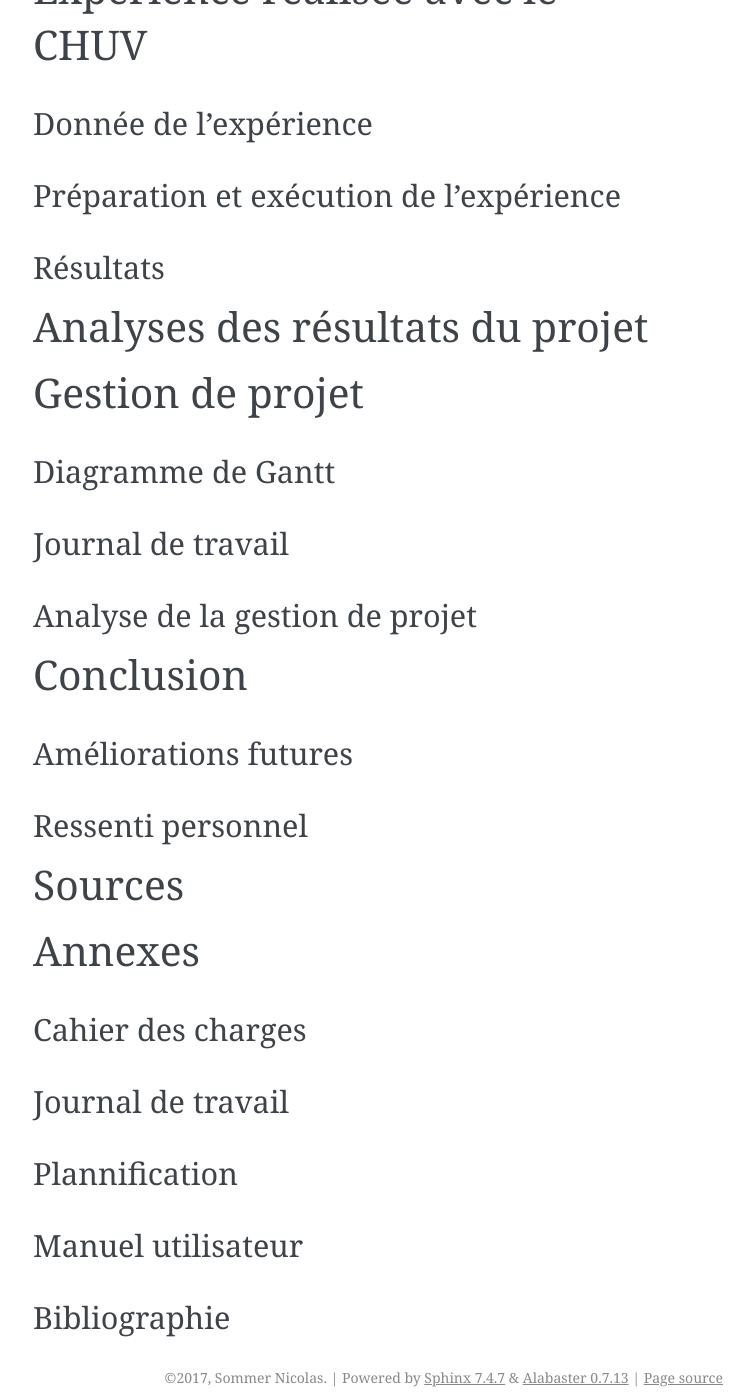
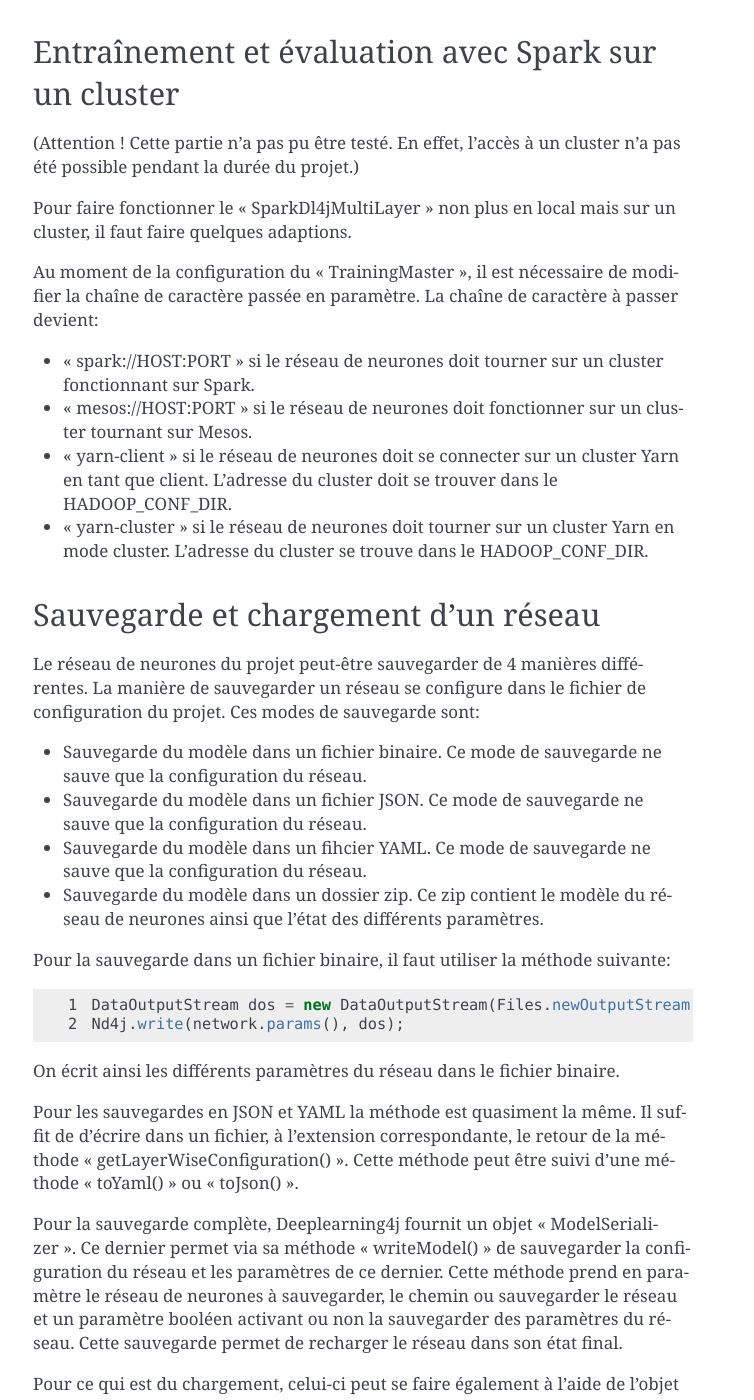
Before and after one commit to OldRepoNoMoreUsed/DeeplearningLREN, a Sphinx documentation site: the page built from Report/source/index.rst, in a window 1280 px wide and 1400 px high, scrolled down 38627 px. Shown: the whole window, without its empty margins (387-1141 px from the left). Built offline with Sphinx 7.4.7, drawn with Linux system fonts in a browser that asks for light colours; some of the changed text lies outside the part shown.

Commit message:
end implémentation

```diff
--- a/Report/source/index.rst
+++ b/Report/source/index.rst
@@ -107,6 +107,7 @@
 6. Tester les nouvelles fonctionnalités avec une expérience concrète fournit par le LREN. Cette expérience utilisera des images d'IRM utilisé
    par le laboratoire. Elle consistera en une classification de ces images.
 
+
 En plus de ces objectifs principaux, s'ajoute un objectif optionnel. Celui-ci consiste a étendre le portail web de la plateforme pour
 permettre l'utilisation des nouvelles fonctionnalités de l'*algorithm factory*.
 
@@ -188,6 +189,7 @@
 * Dim[0]: Le nombre de dimensions
 * Dim[1 -7]: Un nombre positif contenant la longueur de la dimension en question.
 
+
 Pour ce travail deux types de NIFTI ont été employé. Le premier type de NIFTI a avoir été utilisé sont des
 images générés très simple. Ces images correspondent à des sphères et des cubes. La dimension de ces images
 générées peut être choisi. Au début du projet, de manière a facilité les tests, la taille de ces images étaient
@@ -206,6 +208,7 @@
 
 * fslinfo: affiche les informations du header du fichier NIFTI ou ANALYZE lu
 * fslsplit: découpe une image IRM 4D en un lot de fichier 3D
+
 
 Une fois le format appréhendé, il faut un outil permettant de les lire dans un programme. La plateforme du CHUV et notre projet
 devant pouvoir tourner sur une JVM, une librairie JAVA a été trouvé. Cet outil est le projet niftijio. Cet outil permet de lire
@@ -273,12 +276,14 @@
 * Spark MLlib: Est une bibliothèque d'apprentissage automatique qui contient tous les algorithmes et utilitaires d'apprentissage classiques, tel que la classification,
   la régression, le clustering, le filtrage collaboratif et la réduction de dimension, en plus des primitives d'optimisation nécessaires à ces tâches.
 
+
 L'architecture de Spark comprend les trois composants principaux suivants:
 
 * Un composant de stockage des données qui utilise le système de fichier HDFS pour le stockage.
 * Une API haut-niveau
 * Un composant de gestion des ressources. Ce composant permet a Spark d'être déployé comme un serveur autonome ou sur un framework de traitements distribués comme Apache-Mesos
   ou Apache-YARN.
+
 
 L'élément de base principal au coeur de Spark est le "Resilient Distributed Dataset" ou RDD. Un RDD est une abstraction de collection sur laquelle les opérations sont effectué
 de manière distribué et en étant tolérante aux pannes matérielles. On peut donc les voir comme une table dans une base de données. Un RDD peut contenir n'importe quel type de donné
@@ -288,6 +293,7 @@
 
 * Les transformations(map, filter, flatMap, groupByKey, reducebyKey, etc...): Celles-ci retourne un nouvel RDD.
 * Les actions(reduce, collect, count, first, take, foreach, etc...): Celles-ci évaluent et retournent une nouvelle valeur.
+
 
 L'exécution de Spark peut se faire de plusieurs manière différente. Pour celà il suffit de donner le bon paramètre de connexion au moteur de Spark (Master, chef d'orchestre). Ainsi, la connexion
 au moteur peut se faire de manière local (sur un ou K "worker"), en se connectant à un cluster Spark, Mesos ou Yarn.
@@ -340,6 +346,7 @@
 * Random Forest (Forêt d'arbres décisionnnels)
 * Réseau de neurones
 
+
 Les neurones formels
 ++++++++++++++++++++
 Le deeplearning est une technique qui fonctionne sur la base des réseaux de neurones. Les réseaux de neurones sont construit à partir d'un
@@ -376,12 +383,14 @@
 * La fonction SOFTMAX
 * etc...
 
+
 L'objectif de la fonction d'activation est d'introduire de la non-linéarité dans le fonctionnement du neurone. Les fonctions d'activation
 présente, en règle général, trois intervalles:
 
 * Sous le seuil d'activation, le neurone est inactif
 * Au alentour du seuil, le neurone est dans une phase de transition
 * Au dessus du seuil, le neurone est actif
+
 
 Le neurone formel est la brique de base des réseaux de neurones que nous allons voir dans la partie suivante.
 
@@ -418,6 +427,7 @@
 3. Couche 3: Ce véhicule motorisé a 4 roues
 4. Couche 4: Ce véhicules motorisé à 4 roues est une voiture
 
+
 Ainsi chaques couches ajoute un contexte de plus en plus précis aux données passées en entrée.
 
 Note sur l'apprentissage d'un réseau de neurones
@@ -449,6 +459,7 @@
   de l'apprentissage diminue alors qu'elle augmente sur les données de validation le réseau est sur-entrainé. On essaie donc d'arrêter l'entraînement
   lorsque l'on constate cette divergence.
 * Régularisation: consiste a pénaliser les valeurs extrêmes des paramètres.
+
 
 Au terme de l'entraînement, il est possible d'élaguer notre réseau. Cette technique consiste a supprimer les connexions ayant peu d'influence
 sur le reste du réseau. Cela permet de faire gagner du temps pour la tâche a effectuer ensuite.
@@ -484,6 +495,7 @@
 * Le pas: Le pas contrôle le chevauchement des noyaux de convolution
 * La marge: La marge contrôle la dimension spatiale du volume de sortie. Elle ajoute des 0 à la frontières de l'image en entrée.
 
+
 Après la couche de convolution, on peut trouver une couche de correction. Cette couche semble permettre d'accélerer la vitesse de traitement
 du réseau sans affecté la précision. La fonction d'activation de cette couche peut être:
 
@@ -491,6 +503,7 @@
 * Correction par tangente hyperbolique
 * Correction par la fonction sigmoide
 * etc...
+
 
 La correction la plus utilisé est la correction RELU.
 
@@ -512,11 +525,13 @@
 * Fonction d'entropie sigmoide croisé: prédis des valeurs de probabilité indépendante dans [0, 1]
 * Fonction euclidienne: Regression vers des valeurs réelles (contenu entre moins l'infini et plus l'infini)
 
+
 Il existe plusieurs modèles de réseau convolutif devenus des standards. Ces architectures sont les suivantes:
 
 * INPUT + CONVOLUTION + RELU + FULLY CONNECTED + LOSS
 * INPUT + (CONVOLUTION + RELU +POOLING)\*2 + FULLY CONNECTED + RELU + FULLY CONNECTED + LOSS
 * Input + (CONVOLUTION + RELU + CONVOLUTION + RELU + POOLING)\*3 + (FULLY CONNECTED + RELU)\* 2 + FULLY CONNECTED + LOSS
+
 
 Deeplearning et calcul distribué
 ********************************
@@ -526,6 +541,7 @@
 
 * La parallélisation des données
 * La parallélisation du modèle
+
 
 Dans la parallélisation du modèle, les différentes machines sur le réseau distribué sont en charge d'une partie du réseau. Par exemple,
 chaque machine peut se voir assigné la gestion d'une couche du réseau de neurones.
@@ -548,6 +564,7 @@
 4. De nouveaux paramètres globaux sont calculés en fonction de la moyenne des paramètres de chaque machine
 5. Tant qu'il y a des données à traiter, on retourne a l'étape 2
 
+
 Bibliothèque disponible et choix
 ********************************
 Cette partie du chapitre va faire un état des biblitothèques de deeplearning actuellement disponible. Puis en ce basant sur les contraintes
@@ -556,6 +573,7 @@
 
 * L'utilisation du calcul distribué avec Spark
 * Une plateforme qui fonctionne en Scala
+
 
 Liste de bibliothèques disponible
 +++++++++++++++++++++++++++++++++
@@ -572,6 +590,7 @@
 * Qu'elle possède une grosse documentation et est très utilisé
 * Que c'est un projet très solide de Google
 
+
 Toutefois, pour pouvoir être utilisé en scala il est nécessaire d'utiliser un outil comme ScalaPy. Cette biblitothèques a donc été rejeté
 car on ne peut pas se passer de ScalaPy.
 
@@ -581,6 +600,7 @@
 
 * Que c'est un portage expérimentale ne fonctionnant que sur des plateformes Linux 64 bits
 * Qu'elle est utilisable directement en Scala et en Python
+
 
 Cette bibliothèque étant expérimentale, cette bibliothèque a été écarté.
 
@@ -594,6 +614,7 @@
 * Qu'elle a été conçu pour supporter le calcul distribué
 * Qu'elle ne fonctionne que sur les chips Intel
 
+
 Le fait que cette bibliothèque ne fonctionne que sur les chips Intel a écarté cette bibliothèque.
 
 Keras
@@ -603,6 +624,7 @@
 * Qu'elle fonctionne en Python et nécessite donc d'être binder à du Java/Scala
 * Qu'elle supporte le CPU et le GPU
 * Qu'elle est conçu pour faire du prototyping rapidement
+
 
 Le fait qu'elle fonctionne en python a permis son élimination.
 
@@ -616,6 +638,7 @@
 * Qu'elle fonctionne en Java
 * Qu'elle a besoin d'être installé sur chaque noeud du cluster
 
+
 Le fait que cette bibliothèque ait besoin d'être installé sur chaque noeud l'a écarté. En effet, c'est une chose dont le LREN aimerait se passer.
 
 SparkNet
@@ -625,6 +648,7 @@
 * Qu'elle fonctionne sur Spark
 * Qu'elle est nativement conçu en Scala
 * Qu'elle est supportée que sur Ubuntu (CPU/GPU) et sur CentOS
+
 
 Le nombre de plateforme sur laquelle elle est employable a éliminer cette bilbiothèque.
 
@@ -640,6 +664,7 @@
 * Que sont intégration à un projet se veut simple en utilisant Maven, Graddle ou encore SBT
 * Qu'elle possède une API Scala (ScalNet)
 * Qu'elle a un support actif
+
 
 Pour tous les avantages qu'elle donne cette librairie a été choisi en concertation avec le LREN. Cette bibliothèque fournit ainsi tous les outils
 demandé pour réaliser le travail demandé par le CHUV.
@@ -729,6 +754,7 @@
 * Une méthode de lecture d'un fichier de configuration. Cette méthode lit le fichier et stock les valeurs des paramètres dans des attributs de la classe.
 * Des "getter" qui permettent l'accès à chaque paramètre lu par la classe.
 
+
 Cette classe est une classe on ne peut plus standard utilisant les outils de Java standard.
 
 Package "Generator"
@@ -753,6 +779,7 @@
 * Une méthode pour générer un dataset complet de sphères et de cubes de tailles aléatoires dans des fichiers NIFTI de taille fixes et ce à des positions aléatoires.
 * Un lot de méthode pour générer de très petits jeu de données de petites tailes et le tout aléatoirement.
 
+
 Cette classe utilise les fonctionnalités fournit par la bibliothèque de gestion de NIFTI niftijio.
 
 Package "Core"
@@ -775,6 +802,7 @@
 * Une fonction chargée de gérer la lecture des données.
 * Une fonction chargée de gérer la configuration, l'initialisation, l'entraînement et l'évaluation du réseau de neurones.
 
+
 Elle instancie également toutes les autres classes créées pour ce projet.
 
 La classe "DataReader"
@@ -789,6 +817,7 @@
 * d'obtenir les itérateurs des jeu de données d'apprentissage et de test après que ceux-ci aient été normalisés (nécessaire si on ne se sert pas de Spark).
 * d'obtenir les itérateurs des jeu de données d'apprentissage et de test sous forme de liste et sans avoir été normalisés (nécessaire si l'on se sert de Spark).
 * d'obtenir les itérateurs des jeu de données d'apprentissage et de test sous forme de liste et après avoir été normalisés (nécessaire si l'on se sert de Spark).
+
 
 Cette classe permet de configuré la taille des minibatchs de chaque itérateurs et gère également de ratio de données d'entraînement et de test.
 Ce ratio est fait de manière stratifié. Le même ratio est appliqué pour les données de chaques classes. Si l'on a 2 classes et un ratio de 80%
@@ -812,6 +841,7 @@
 * charger une configuration de réseau depuis une configuration sauvegardé.
 * sauvegarder le réseau.
 
+
 Elle est un wrapper autour de la bilbiothèque deeplearning4j afin d'en simplifier l'emploie. Elle sert également de classe de base pour
 les deux classes que ce rapport va présenter ensuite.
 
@@ -827,6 +857,7 @@
 * d'entraîner le réseau de neurones en local.
 * d'évaluer le réseau de neurones en local.
 
+
 Cette classe est elle aussi construite autour de la librairie deeplearning4j.
 
 La classe "SparkWrapperDl4j"
@@ -841,6 +872,7 @@
 * initialiser le "training master" qui est en charge de gérer le processus de calcul des paramètres du réseau à travers Spark.
 * d'entrainer le réseau au travers de Spark.
 * d'évaluer le réseau au travers de Spark.
+
 
 Cette classe est construite autour de la bibliothèque deeplearning4j.
 
@@ -1080,6 +1112,7 @@
 * Il existe une dernière méthode de régularisation. Celle-ci est la méthode dites d'"early stopping". Avec cette méthode, on cherche a arrêter l'entrainement du réseau lorsque le score
   du réseau lors des tests diminue alors que les scores du réseau lors de l'apprentissage continue d'augmenter.
 
+
 (Attention peut etre RMSPROP)
 Le paramètre "update" a pour but de fournir une méthode d'appréciation du learningRate. Elles permettent de modifier le learningRate durant l'entraînement pour le faire converger
 plus vite. Pour ce travail, le choix de la méthode Nesterovs a été fait. Cette méthode est très courammenet utilisé avec la descente de gradient stochastique. Le "momentum" permet
@@ -1212,29 +1244,108 @@
 La méthode "setmaster()" utilisé ensuite permet de donner le paramètre de connexion au moteur d'exécution de Spark. Pour une utilisation en local, sa valeur doit être la chaîne de caractère "local[\*]"
 ou la chaîne "local[x]", avec X le nombre de coeur à utiliser.
 
+Au terme de ces lignes de code, on obtient un contexte Spark utilisable en Java. Il ne reste donc plus qu'à créer un réseau de neurone compatible avec Spark. Deeplearning4j fournit alors un objet
+qui s'instancie de cette manière:
+
+.. code-block:: java
+   :linenos:
+
+    SparkDl4jMultiLayer sparkNet = new SparkDl4jMultiLayer(jsc, conf, trainingMaster);
+
+Il prend en paramètre, le "TrainingMaster", le contexte Spark et la configuration du réseau de neurones. Il permet par la suite d'utiliser notre réseau de neurones de la même manière qu'un MutliLayerNetwork simple.
+Ceci à un détail près. Le paramètre que prend la méthode "fit()" du réseau sur Spark n'est pas un itérateur ou un "DataSet". Il s'agit d'un objet "JavaRDD<Dataset>". Ce dernier s'instancie ainsi:
+
+.. code-block:: java
+   :linenos:
+
+    JavaRDD<DataSet> trainData = jsc.parallelize(listTrainData);
+
+Le paramètre "listTrainData" est une simple liste de "DataSet". Celle-ci peut être obtenu avec le "dataReader" du projet.
+
+Entraînement et évaluation avec Spark sur un cluster
+----------------------------------------------------
+(Attention ! Cette partie n'a pas pu être testé. En effet, l'accès à un cluster n'a pas été possible pendant la durée du projet.)
+
+Pour faire fonctionner le "SparkDl4jMultiLayer" non plus en local mais sur un cluster, il faut faire quelques adaptions.
+
+Au moment de la configuration du "TrainingMaster", il est nécessaire de modifier la chaîne de caractère passée en paramètre. La chaîne de caractère à passer devient:
+
+* "spark://HOST:PORT" si le réseau de neurones doit tourner sur un cluster fonctionnant sur Spark.
+* "mesos://HOST:PORT" si le réseau de neurones doit fonctionner sur un cluster tournant sur Mesos.
+* "yarn-client" si le réseau de neurones doit se connecter sur un cluster Yarn en tant que client. L'adresse du cluster doit se trouver dans le HADOOP_CONF_DIR.
+* "yarn-cluster" si le réseau de neurones doit tourner sur un cluster Yarn en mode cluster. L'adresse du cluster se trouve dans le HADOOP_CONF_DIR.
+
+Sauvegarde et chargement d'un réseau
+------------------------------------
+Le réseau de neurones du projet peut-être sauvegarder de 4 manières différentes. La manière de sauvegarder un réseau se configure dans le fichier de configuration du projet.
+Ces modes de sauvegarde sont:
+
+* Sauvegarde du modèle dans un fichier binaire. Ce mode de sauvegarde ne sauve que la configuration du réseau.
+* Sauvegarde du modèle dans un fichier JSON. Ce mode de sauvegarde ne sauve que la configuration du réseau.
+* Sauvegarde du modèle dans un fihcier YAML. Ce mode de sauvegarde ne sauve que la configuration du réseau.
+* Sauvegarde du modèle dans un dossier zip. Ce zip contient le modèle du réseau de neurones ainsi que l'état des différents paramètres.
+
+
+Pour la sauvegarde dans un fichier binaire, il faut utiliser la méthode suivante:
+
+.. code-block:: java
+   :linenos:
+
+    DataOutputStream dos = new DataOutputStream(Files.newOutputStream(Paths.get(modelName + ".bin")));
+    Nd4j.write(network.params(), dos);
+
+On écrit ainsi les différents paramètres du réseau dans le fichier binaire.
+
+Pour les sauvegardes en JSON et YAML la méthode est quasiment la même. Il suffit de  d'écrire dans un fichier, à l'extension correspondante,
+le retour de la méthode "getLayerWiseConfiguration()". Cette méthode peut être suivi d'une méthode "toYaml()" ou "toJson()".
+
+Pour la sauvegarde complète, Deeplearning4j fournit un objet "ModelSerializer". Ce dernier permet via sa méthode "writeModel()" de sauvegarder la
+configuration du réseau et les paramètres de ce dernier. Cette méthode prend en paramètre le réseau de neurones à sauvegarder, le chemin ou sauvegarder le réseau et
+un paramètre booléen activant ou non la sauvegarder des paramètres du réseau. Cette sauvegarde permet de recharger le réseau dans son état final.
+
+Pour ce qui est du chargement, celui-ci peut se faire également à l'aide de l'objet "ModelSerializer". Celui-ci offre en effet une méthode
+"restoreMultiLayerNetwork()". Celle-ci permet de charger un MultiLayerNetwork avec le réseau sauvegardé.
+
+Expérience réalisée avec le CHUV
+=================================
+Afin de permettre de vérifier la faisabilité du projet demandé, le LREN a demandé la réalisation d'une expérience de classification sur des images IRM au format NIFTI qu'il utilise
+sur leur plateforme.
+
+Ce chapitre décrire la données de l'expérience, la préparation, le déroulement, l'exécution de l'expérience et les résultats obtenus. Pour des raisons de confidentialité, aucune image
+fournit par le LREN ne pourra être affiché ici en guise d'exemple.
+
+Données de l'expérience
+----------------------
+L'expérience dont le LREN demande l'exécution a pour but de permettre la classification entre des cerveaux contrôlés et ne portant pas Alzheimer et des cerveaux ayant Alzheimer.
+
+Pour réaliser cette expérience, le CHUV a fournit un lot de  183 images. Sur ces 183 images, (nb images HC nb image AD). Les images fournies avaient déjà, en partie, été prétraitées.
+Ainsi les images ne représentait que la partie contenant la matière grise du cerveau.
+
+En se servant du réseau de neurones inclut dans le programme et du fichier de configuration, il fallait essayé de les classifier dans ces deux classes.
+
+Préparation et exécution de l'expérience
+----------------------------------------
+Pour réaliser cette expérience, les images ont été mise dans un dossier IRM_Expérience. Ce dossier contenait en vrac toutes les images NIFTI. Cette expérience a été réalisé en local sur la machine sans Spark puis sur Spark
+en local. Lancer l'expérience en local a permis de de visualiser l'expérience grâce la UI fournit par Deeplearning4j, puis sur Spark pour vérifier que les résultats soient les mêmes.
+
+(Insérer l'image de la UI)
+
+Cette UI a permis de faire un peu de tunning sur les paramètres du réseau. Au terme de nombreuses tentatives, les meilleurs résultats ont été obtenus avec ces paramètres:
+
+* Ratio d'images d'entraînement 80% et 20% d'images de validation. Ces ratios sont appliquée de manière stratifiée.
+* Taille des minibatchs à 8
+* Normalisation des données activée
+* Nombre de sortie de la couche dense égal à 100
+* Nombre de filtre à appliquer égal à 10
+* Nombre d'itération égal à 100
+* Nombre de label égal à 2
+* Nombre de couleur égal à 1 (donc niveau de gris)
+* LearningRate égal à 0.1
+* Valeur de la régularisation l2 égal à 0.0005
 
 
 
 
-
-
-
-
-Entraînement et évaluation avec Spark sur un cluster
-----------------------------------------------------
-
-Sauvegarde et chargement d'un réseau
-------------------------------------
-
-Note sur l'implémentation d'un "Early Stopping"
------------------------------------------------
-
-Expérience réalisée avec le CHUV
-=================================
-Donnée de l'expérience
-----------------------
-Préparation et exécution de l'expérience
-----------------------------------------
 Résultats
 ---------
 
```
Also changed, not shown: other parts of Report/source/index.rst (+0 -1 lines), Report/source/Images/14742009964089_cifar_preview.png (renamed from Report/source/Images/HBP_LREN/14742009964089_cifar_preview.png), Report/source/Images/2.png (renamed from Report/source/Images/HBP_LREN/2.png), Report/source/Images/23.png (renamed from Report/source/Images/HBP_LREN/23.png), Report/source/Images/Container@2x.png (renamed from Report/source/Images/HBP_LREN/Container@2x.png), Report/source/Images/Spark-screen-shot-3.png (renamed from Report/source/Images/HBP_LREN/Spark-screen-shot-3.png), Report/source/Images/VM@2x.png (renamed from Report/source/Images/HBP_LREN/VM@2x.png), Report/source/Images/mip4forweb.png (renamed from Report/source/Images/HBP_LREN/mip4forweb.png), Report/source/Images/mip_carouselle_1.png__1170x0_q85_subsampling-2_upscale.png (renamed from Report/source/Images/HBP_LREN/mip_carouselle_1.png__1170x0_q85_subsampling-2_upscale.png), Report/source/Images/mip_dashboard.png__1170x0_q85_subsampling-2_upscale.png (renamed from Report/source/Images/HBP_LREN/mip_dashboard.png__1170x0_q85_subsampling-2_upscale.png), Report/source/Images/neurone.png (renamed from Report/source/Images/HBP_LREN/neurone.png), Report/source/Images/neurone_bio.jpg (renamed from Report/source/Images/HBP_LREN/neurone_bio.jpg), Report/source/Images/spark-logo.png (renamed from Report/source/Images/HBP_LREN/spark-logo.png), Report/source/Images/stochasticgradientdescente.png (renamed from Report/source/Images/HBP_LREN/stochasticgradientdescente.png).
